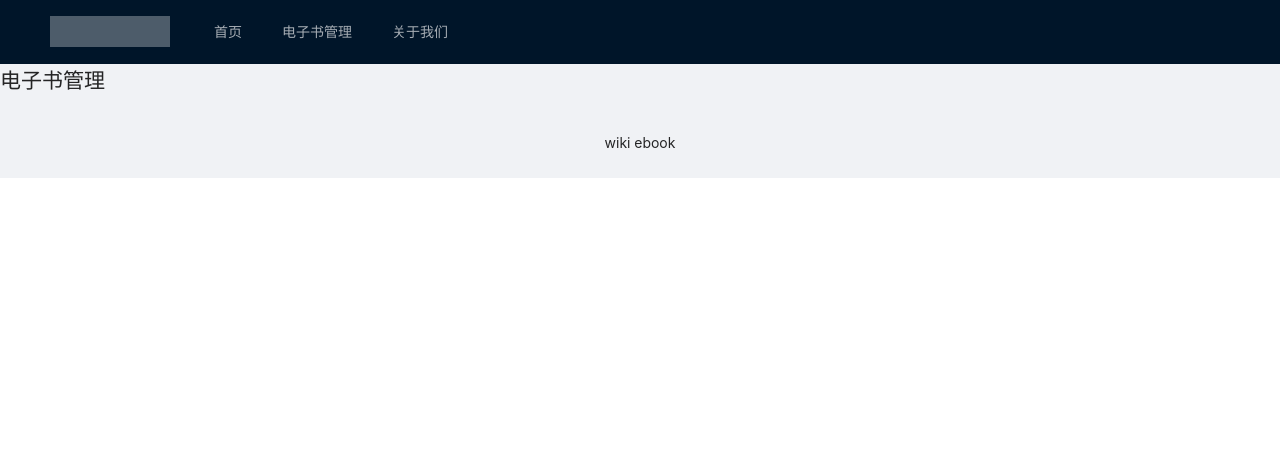
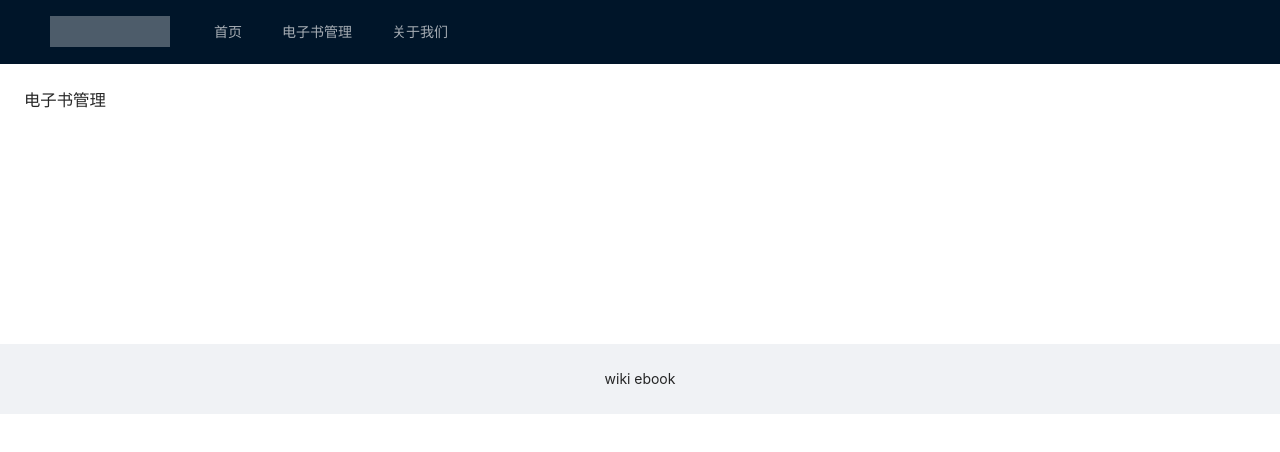
Before and after one commit to ziyou122/Shop-Management-system, a Vue app in the folder web/: page /admin/ebook in a window 1280 px wide. Shown: the top 452 px of the page. Built offline with nearby package versions, Linux system fonts and the light colour scheme; no server answers.

Commit message:
6-3 修改电子书管理页面布局

```diff
--- a/web/src/views/admin/admin-ebook.vue
+++ b/web/src/views/admin/admin-ebook.vue
@@ -1,5 +1,11 @@
 <template>
-  <div class="about">
-    <h1>电子书管理</h1>
-  </div>
+  <a-layout>
+    <a-layout-content
+        :style="{ background: '#ffffff', padding: '24px', margin: 0, minHeight: '280px' }"
+    >
+      <div class="about">
+      <h1>电子书管理</h1>
+      </div>
+    </a-layout-content>
+  </a-layout>
 </template>
```
